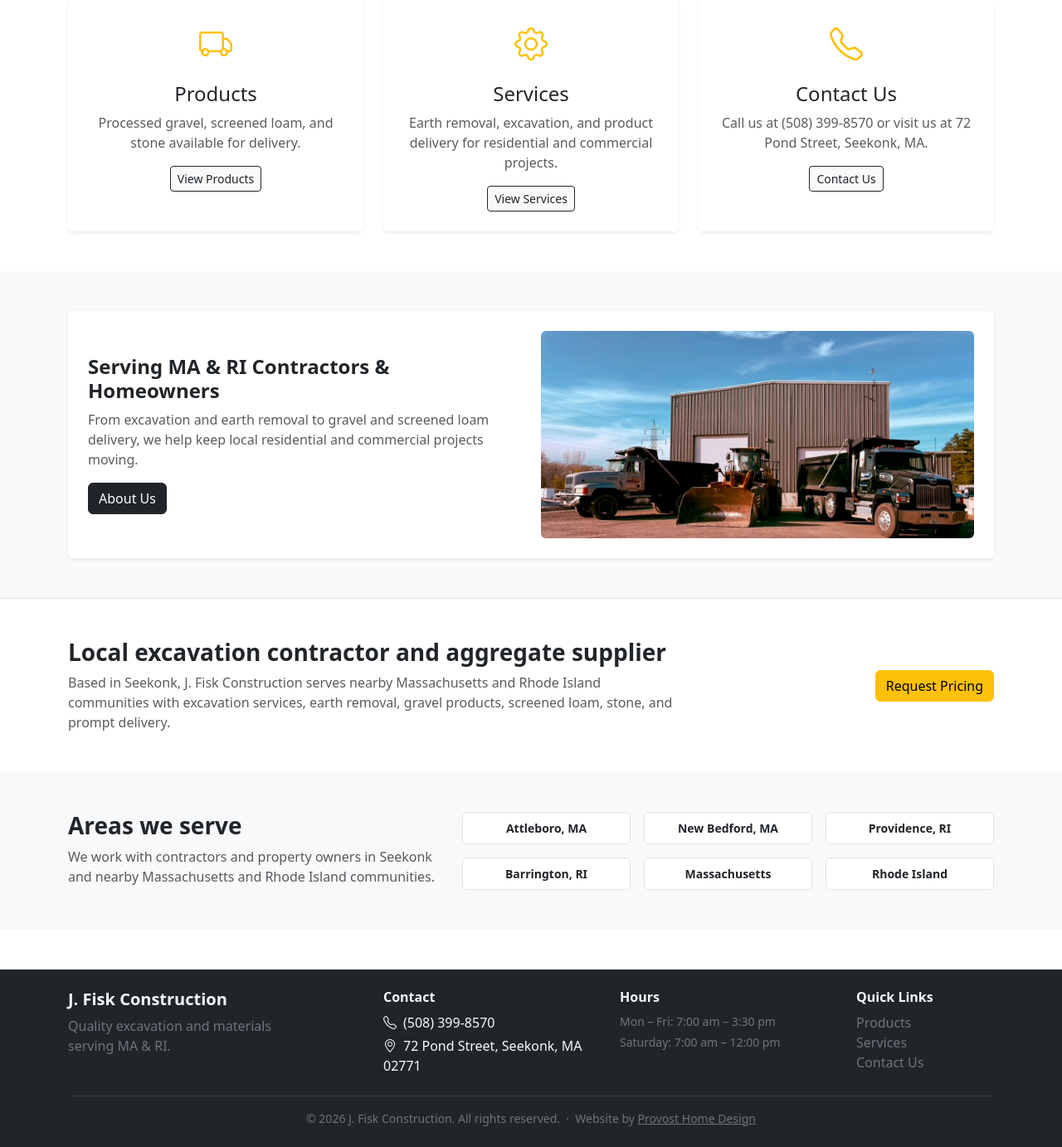
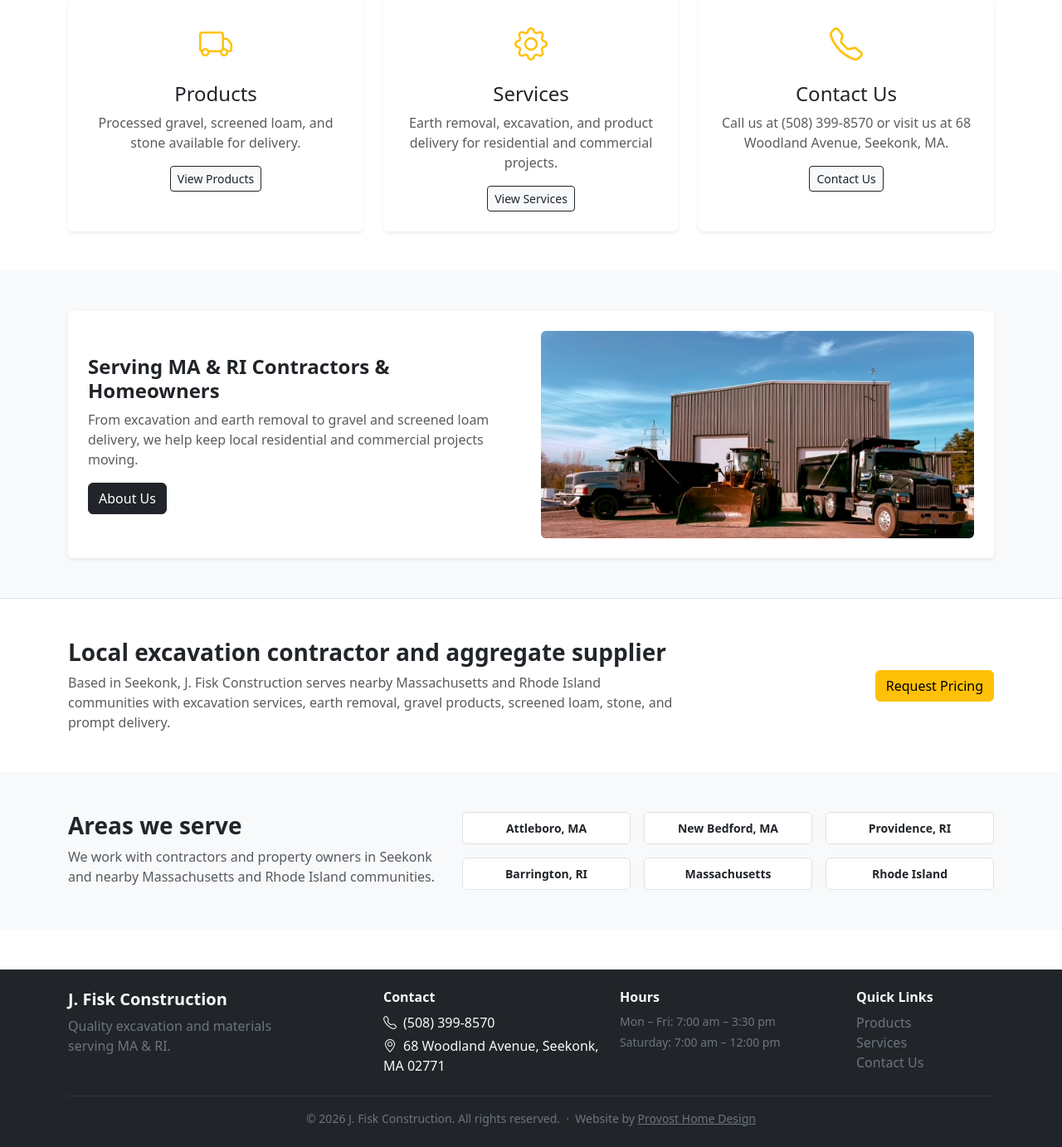
Before and after one commit to mprovost129/jfiskconstruction, a Django app: page / in a window 1280 px wide. Shown: the part 587-1970 px from the top of the page at 83% size. Run offline with Django 5.2, Linux system fonts and the light colour scheme.

Commit message:
Updated address

```diff
--- a/core/views.py
+++ b/core/views.py
@@ -38,7 +38,7 @@ class SeoTemplateView(TemplateView):
                 'canonical_url': f'{SITE_URL}{self.request.path}',
                 'business_phone_display': '(508) 399-8570',
                 'business_phone_link': '+15083998570',
-                'business_street_address': '72 Pond Street',
+                'business_street_address': '68 Woodland Avenue',
                 'business_city': 'Seekonk',
                 'business_state': 'MA',
                 'business_postal_code': '02771',
--- a/templates/base.html
+++ b/templates/base.html
@@ -141,7 +141,7 @@
                 <div class="col-md-3 mb-3 mb-md-0">
                     <h6 class="fw-semibold">Contact</h6>
                     <p class="mb-1"><i class="bi bi-telephone me-2"></i><a href="tel:5083998570" class="text-light text-decoration-none">(508) 399-8570</a></p>
-                    <p class="mb-0"><i class="bi bi-geo-alt me-2"></i>72 Pond Street, Seekonk, MA 02771</p>
+                    <p class="mb-0"><i class="bi bi-geo-alt me-2"></i>68 Woodland Avenue, Seekonk, MA 02771</p>
                 </div>
                 <div class="col-md-3 mb-3 mb-md-0">
                     <h6 class="fw-semibold">Hours</h6>
--- a/templates/core/contact.html
+++ b/templates/core/contact.html
@@ -88,7 +88,7 @@
                     <div>
                         <h6 class="fw-semibold mb-1">Address</h6>
                         <address class="mb-0 text-muted">
-                            72 Pond Street<br>
+                            68 Woodland Avenue<br>
                             Seekonk, MA 02771
                         </address>
                     </div>
--- a/templates/core/home.html
+++ b/templates/core/home.html
@@ -72,7 +72,7 @@
                     <div class="card-body py-4">
                         <i class="bi bi-telephone fs-1 text-warning mb-3 d-block"></i>
                         <h4 class="card-title">Contact Us</h4>
-                        <p class="card-text text-muted">Call us at (508) 399-8570 or visit us at 72 Pond Street, Seekonk, MA.</p>
+                        <p class="card-text text-muted">Call us at (508) 399-8570 or visit us at 68 Woodland Avenue, Seekonk, MA.</p>
                         <a href="{% url 'core:contact' %}" class="btn btn-light btn-outline-dark btn-sm">Contact Us</a>
                     </div>
                 </div>
```
Also changed, not shown: CLAUDE.md (+1 -1 lines).
